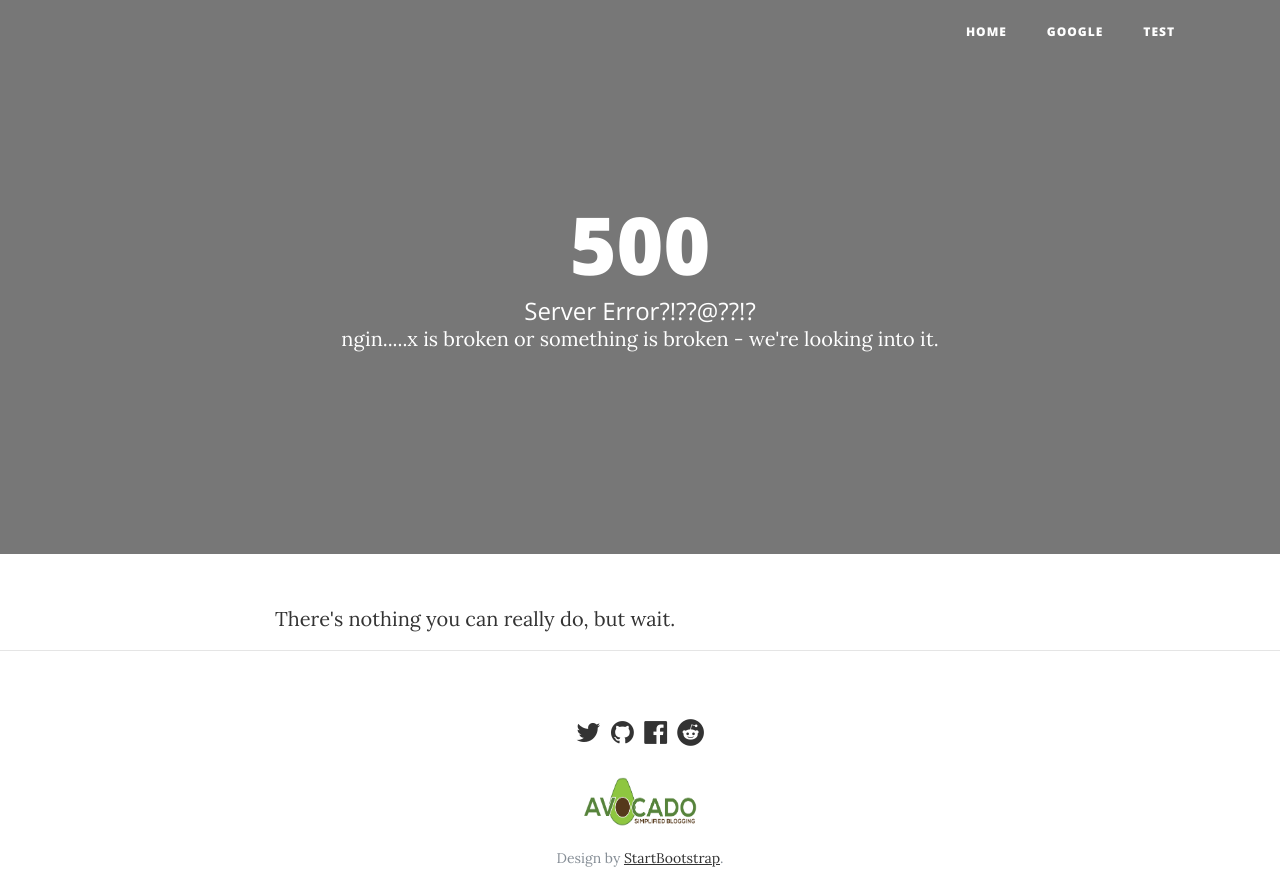
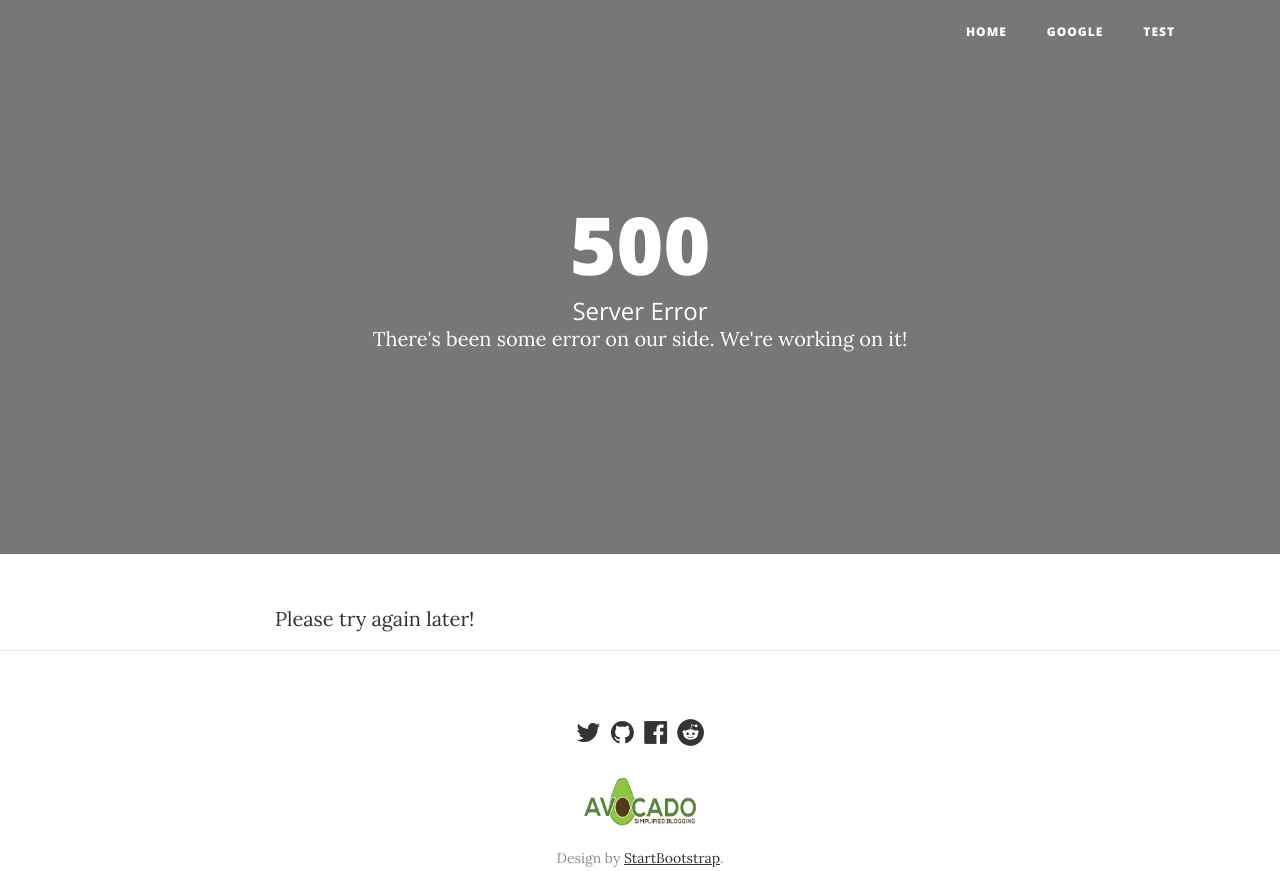
Before and after one commit to trdwll/avocado, a Django app: template avocado/templates/error_pages/500.html in a window 1280 px wide. Shown: the top 871 px of the page. Run offline with Django 3.2, Linux system fonts and the light colour scheme; the template is opened without the code that fills it, so the values that code supplies are empty; some libraries are stand-ins or nearby versions.

Commit message:
Changed error templates to be more understandable

```diff
--- a/avocado/templates/error_pages/400.html
+++ b/avocado/templates/error_pages/400.html
@@ -9,9 +9,9 @@
 			<div class="col-lg-8 col-md-10 mx-auto">
 				<div class="site-heading">
 					<h1>400</h1>
-					<span class="subheading">The request you sent was bad.</span>
+					<span class="subheading">Malformed request</span>
 					<span class="meta">
-						Not sure what to tell you, - try again?
+						Something was wrong with the request you attempted. Please go back and try again.
 					</span>
 				</div>
 			</div>
@@ -25,7 +25,7 @@
 	<div class="container">
 		<div class="row">
 			<div class="col-lg-8 col-md-10 mx-auto">
-				Refresh the page and see if that works.
+				Press the back button and try again.
 			</div>
 		</div>
 	</div>
--- a/avocado/templates/error_pages/403.html
+++ b/avocado/templates/error_pages/403.html
@@ -9,9 +9,9 @@
 			<div class="col-lg-8 col-md-10 mx-auto">
 				<div class="site-heading">
 					<h1>403</h1>
-					<span class="subheading">Nope.avi</span>
+					<span class="subheading">Permission denied</span>
 					<span class="meta">
-						Permission denied here my dude, only authorized people here.
+						You are not authorized to see this page.
 					</span>
 				</div>
 			</div>
@@ -25,7 +25,7 @@
 	<div class="container">
 		<div class="row">
 			<div class="col-lg-8 col-md-10 mx-auto">
-				Just leave this page?
+				You can return to the last page.
 			</div>
 		</div>
 	</div>
--- a/avocado/templates/error_pages/404.html
+++ b/avocado/templates/error_pages/404.html
@@ -9,9 +9,9 @@
 			<div class="col-lg-8 col-md-10 mx-auto">
 				<div class="site-heading">
 					<h1>404</h1>
-					<span class="subheading">Oh no.. The page doesn't exist!</span>
+					<span class="subheading">This page doesn't exist</span>
 					<span class="meta">
-						Jeez, what did you do?!? This page has either never existed or doesn't any longer.
+						This page has either never existed or doesn't any longer.
 					</span>
 				</div>
 			</div>
@@ -25,7 +25,7 @@
 	<div class="container">
 		<div class="row">
 			<div class="col-lg-8 col-md-10 mx-auto">
-				This page just doesn't exist so just press the back button to get back to where you were before you stumbled upon this page. :)
+				Press the back button to go back to the page you were in before.
 			</div>
 		</div>
 	</div>
--- a/avocado/templates/error_pages/500.html
+++ b/avocado/templates/error_pages/500.html
@@ -9,9 +9,9 @@
 			<div class="col-lg-8 col-md-10 mx-auto">
 				<div class="site-heading">
 					<h1>500</h1>
-					<span class="subheading">Server Error?!??@??!?</span>
+					<span class="subheading">Server Error</span>
 					<span class="meta">
-						ngin.....x is broken or something is broken - we're looking into it.
+						There's been some error on our side. We're working on it!
 					</span>
 				</div>
 			</div>
@@ -25,7 +25,7 @@
 	<div class="container">
 		<div class="row">
 			<div class="col-lg-8 col-md-10 mx-auto">
-				There's nothing you can really do, but wait.
+				Please try again later!
 			</div>
 		</div>
 	</div>
```
